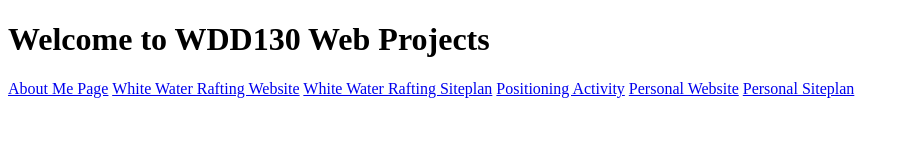
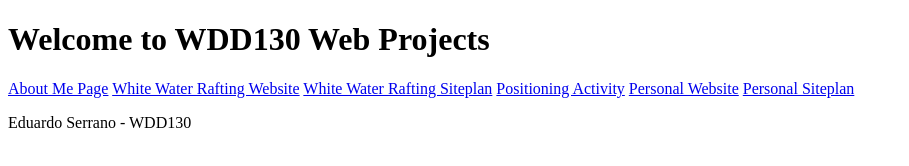
Before and after one commit to eSerranoRosete/WDD130, a plain HTML site: page index.html in a window 1280 px wide. Shown: the whole page, without its empty margins (0-909 px from the left). Drawn offline with Linux system fonts and the light colour scheme.

Commit message:
Added subtitle with my name

```diff
--- a/index.html
+++ b/index.html
@@ -16,5 +16,6 @@
       <a href="#">Personal Website</a>
       <a href="#">Personal Siteplan</a>
     </nav>
+    <p>Eduardo Serrano - WDD130</p>
   </body>
 </html>
```
